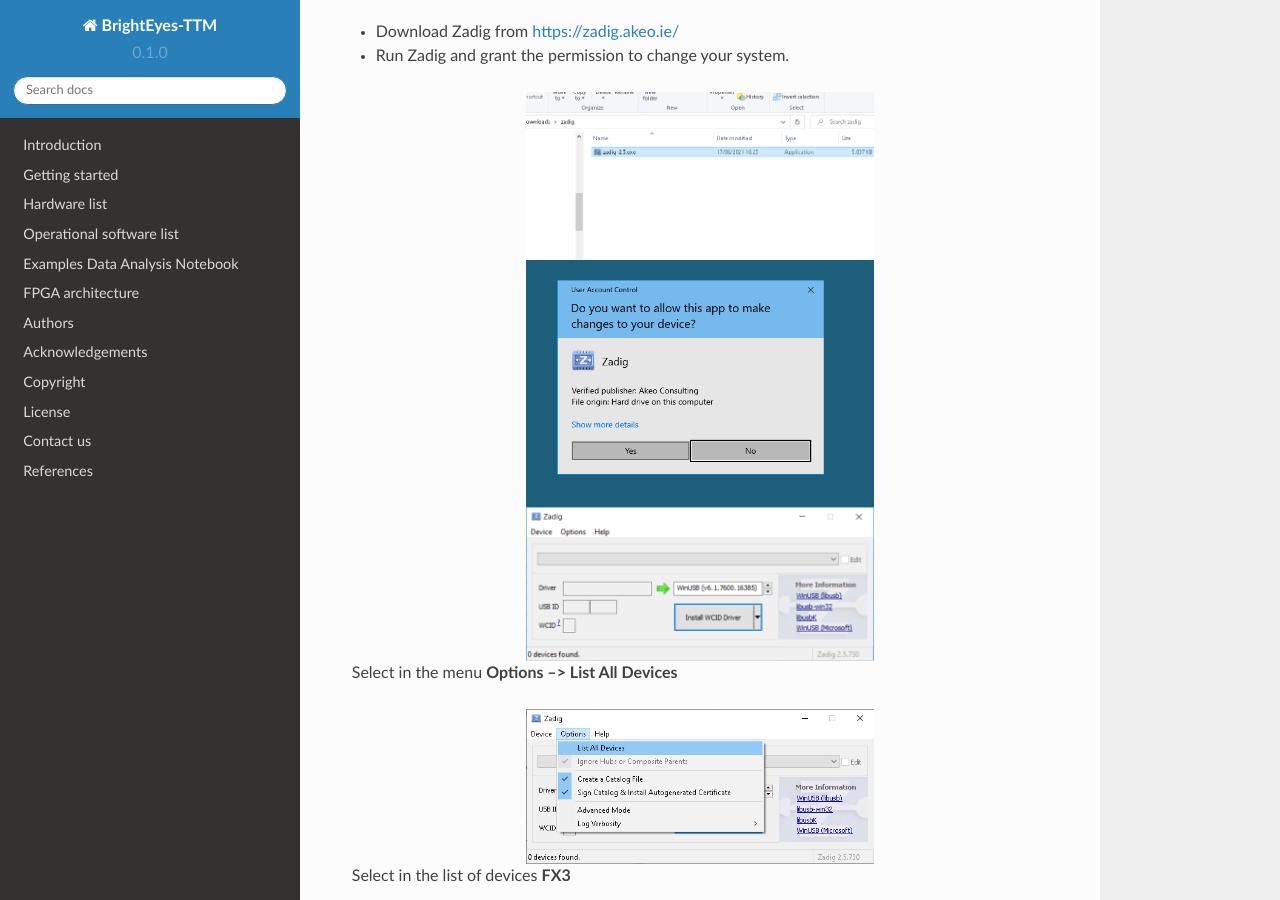
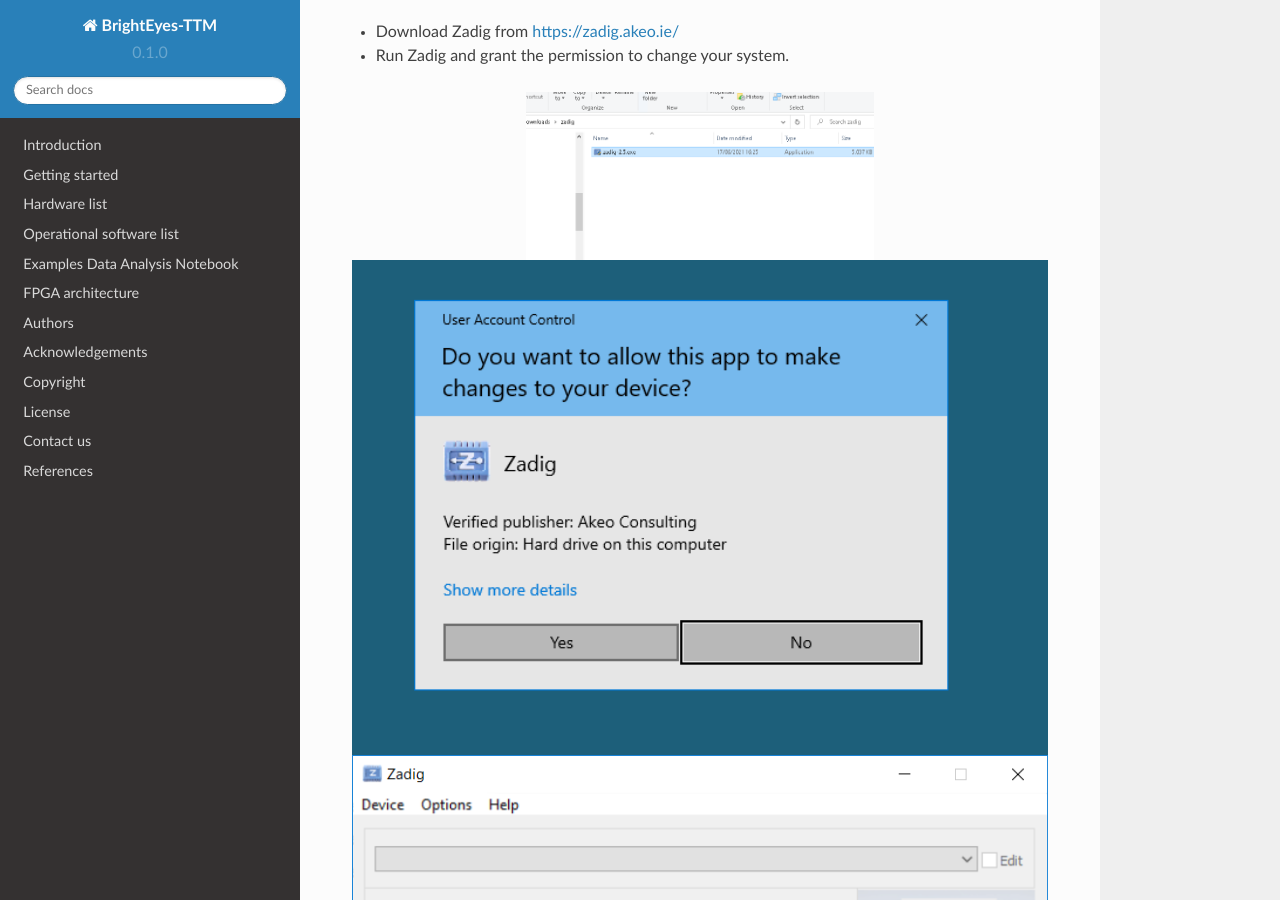
Before and after one commit to mattia-donato/BrightEyes-TTM-docs, a Sphinx documentation site: the page built from docs/source/dataReceiver_windows.md, in a window 1280 px wide and 900 px high, scrolled down 316 px. Built offline with Sphinx 7.4.7 and the Read the Docs theme 2.0.0, drawn with Linux system fonts in a browser that asks for light colours.

Commit message:
Update dataReceiver_windows.md

```diff
--- a/docs/source/dataReceiver_windows.md
+++ b/docs/source/dataReceiver_windows.md
@@ -17,12 +17,12 @@
 
 :::{figure} img/dataReceiver/zadig_1.png
 :align: center
-:width: 50%
+:width: 100%
 :::
 
 :::{figure} img/dataReceiver/zadig_2.png
 :align: center
-:width: 50%
+:width: 100%
 :::
 
 
@@ -30,7 +30,7 @@
 
 :::{figure} img/dataReceiver/zadig_3.png
 :align: center
-:width: 50%
+:width: 100%
 :::
 
 
@@ -38,7 +38,7 @@
 
 :::{figure} img/dataReceiver/zadig_4.png
 :align: center
-:width: 50%
+:width: 100%
 :::
 
 
@@ -46,12 +46,12 @@
 
 :::{figure} img/dataReceiver/zadig_5.png
 :align: center
-:width: 50%
+:width: 100%
 :::
 
 :::{figure} img/dataReceiver/zadig_6.png
 :align: center
-:width: 50%
+:width: 100%
 :::
 
 Now the libusb-win32 drivers should be correctly installed.
```
